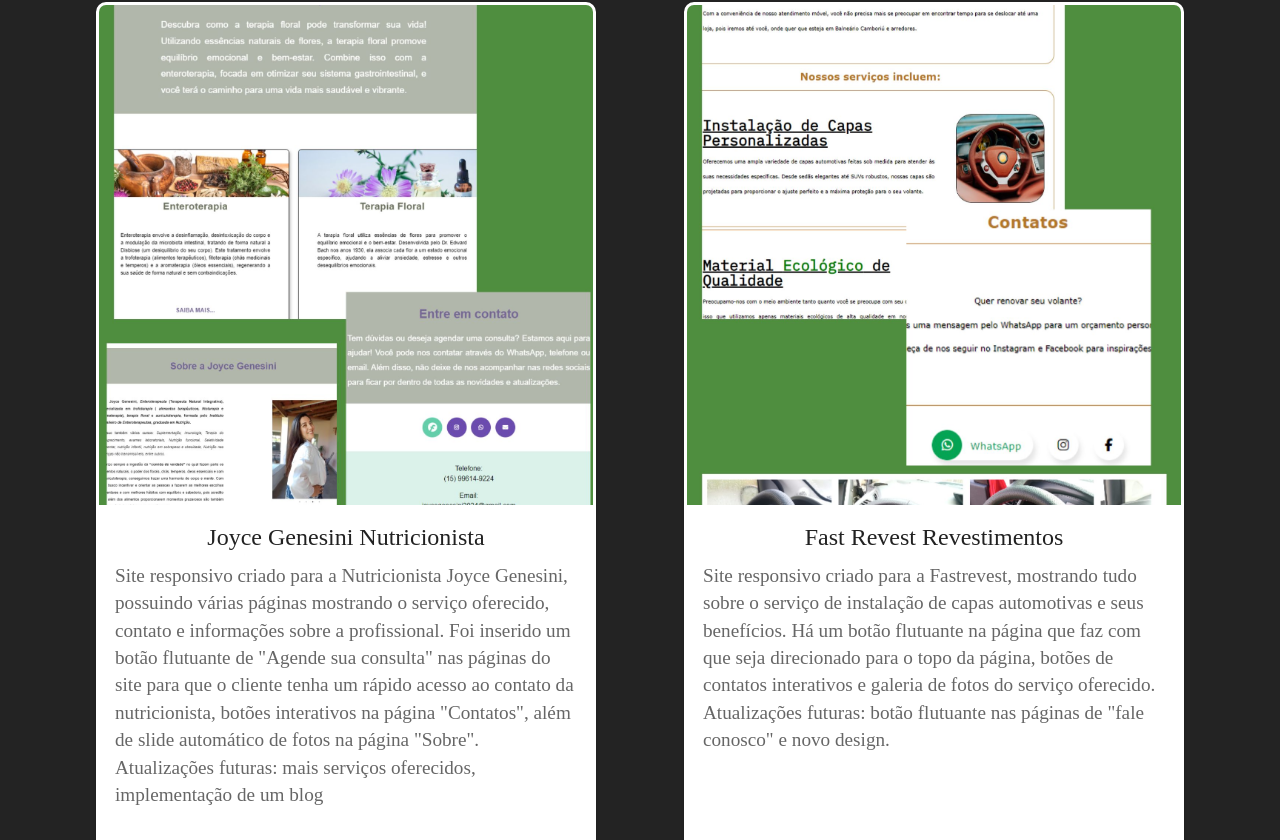
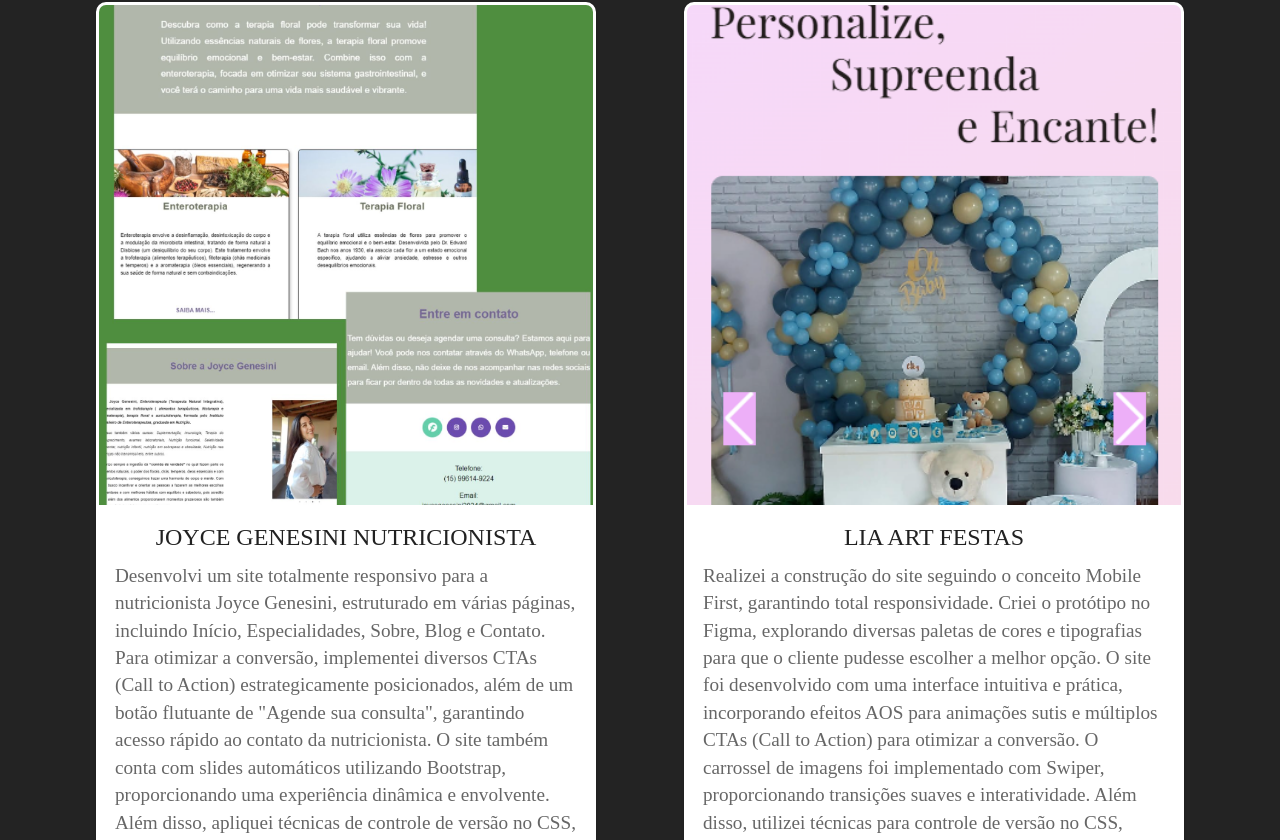
Before and after one commit to auyber/Auyber-portfolio, a React (Vite) app: page / in a window 1280 px wide. Shown: the part 1944-2784 px from the top of the page. Built offline with nearby package versions, Linux system fonts and the light colour scheme.

Commit message:
feat: update cards

```diff
--- /dev/null
+++ b/src/components/Card/liaartfestas.tsx
@@ -0,0 +1,36 @@
+import Card from '@mui/material/Card';
+import CardActions from '@mui/material/CardActions';
+import CardContent from '@mui/material/CardContent';
+import CardMedia from '@mui/material/CardMedia';
+import Button from '@mui/material/Button';
+import Typography from '@mui/material/Typography';
+import liaartfestas from "../../assets/images/liaartfestas.png";
+
+export default function ActionAreaCardliaartfestas() {
+  return (
+    <Card sx={{
+      maxWidth: 500,
+      border: '3px solid white',
+      borderRadius: '10px'
+    }}>
+      <CardMedia
+        sx={{ height: 500 }}
+        image={liaartfestas}
+        title="green iguana"
+      />
+      <CardContent>
+        <Typography gutterBottom variant="h5" component="div" textAlign="center">
+          LIA ART FESTAS
+        </Typography>
+        <Typography variant="body2" color="text.secondary" textAlign="left" sx={{ fontSize: '1.2rem'}}>
+        Realizei a construção do site seguindo o conceito Mobile First, garantindo total responsividade. Criei o protótipo no Figma, explorando diversas paletas de cores e tipografias para que o cliente pudesse escolher a melhor opção. O site foi desenvolvido com uma interface intuitiva e prática, incorporando efeitos AOS para animações sutis e múltiplos CTAs (Call to Action) para otimizar a conversão. O carrossel de imagens foi implementado com Swiper, proporcionando transições suaves e interatividade. Além disso, utilizei técnicas para controle de versão no CSS, forçando a atualização do cache nos servidores, e apliquei metatags otimizadas para melhorar o desempenho e SEO. <br /><br /><br />
+          Tecnologias utilizadas: Html, Css, JavaScript, Swiper e Figma.
+        </Typography>
+      </CardContent>
+      <CardActions sx={{ justifyContent: 'center' }}>
+      <Button size="medium" href="https://www.fastrevestrevestimentos.com.br" target='_blank'>Ver Site</Button>
+        <Button size="medium" href="https://github.com/auyber/fast-revest-capas" target='_blank'>Ver Código</Button>
+      </CardActions>
+    </Card>
+  );
+}
--- a/src/components/Card/nutri.tsx
+++ b/src/components/Card/nutri.tsx
@@ -20,12 +20,11 @@ export default function ActionAreaCardNutri() {
       />
       <CardContent>
         <Typography gutterBottom variant="h5" component="div" textAlign="center">
-          Joyce Genesini Nutricionista
+          JOYCE GENESINI NUTRICIONISTA
         </Typography>
         <Typography variant="body2" color="text.secondary" textAlign="left" sx={{ fontSize: '1.2rem'}}>
-          Site responsivo criado para a Nutricionista Joyce Genesini, possuindo várias páginas mostrando o serviço oferecido, contato e informações sobre a profissional. Foi inserido um botão flutuante de "Agende sua consulta" nas páginas do site para que o cliente tenha um rápido acesso ao contato da nutricionista, botões interativos na página "Contatos", além de slide automático de fotos na página "Sobre".  <br />
-          Atualizações futuras: mais serviços oferecidos, implementação de um blog<br /><br />
-          Tecnologias utilizadas: Html, Css, JavaScript
+        Desenvolvi um site totalmente responsivo para a nutricionista Joyce Genesini, estruturado em várias páginas, incluindo Início, Especialidades, Sobre, Blog e Contato. Para otimizar a conversão, implementei diversos CTAs (Call to Action) estrategicamente posicionados, além de um botão flutuante de "Agende sua consulta", garantindo acesso rápido ao contato da nutricionista. O site também conta com slides automáticos utilizando Bootstrap, proporcionando uma experiência dinâmica e envolvente. Além disso, apliquei técnicas de controle de versão no CSS, forçando a atualização do cache nos servidores, e utilizei metatags otimizadas para melhorar o SEO e o desempenho da página.<br/><br />
+          Tecnologias utilizadas: Html, Css, JavaScript, Bootsrtap e Figma.
         </Typography>
       </CardContent>
       <CardActions sx={{ justifyContent: 'center' }}>
--- a/src/components/Card/portfolio.tsx
+++ b/src/components/Card/portfolio.tsx
@@ -23,7 +23,7 @@ export default function ActionAreaCardportfolio() {
           Portifólio
         </Typography>
         <Typography variant="body2" color="text.secondary" textAlign="left" sx={{ fontSize: '1.2rem'}}>
-        Portfólio desenvolvido para apresentar minhas informações profissionais, incluindo contato, educação, habilidades e projetos na área da Tecnologia. O site é totalmente responsivo, garantindo uma experiência fluida em diferentes dispositivos.  Entre suas funcionalidades, destacam-se **ícones interativos**, **cards dinâmicos** exibindo projetos, cada um com botões direcionando para o site ou repositório no GitHub.     <br />
+        Portfólio desenvolvido para apresentar minhas informações profissionais, incluindo contato, educação, habilidades e projetos na área da Tecnologia. O site é totalmente responsivo, garantindo uma experiência fluida em diferentes dispositivos.  Entre suas funcionalidades, destacam-se ícones interativos, cards dinâmicos exibindo projetos, cada um com botões direcionando para o site ou repositório no GitHub.     <br />
         <br /><br /><br /><br />
         Tecnologias utilizadas: TypeScript, React, CSS e Vite.
         </Typography>
--- a/src/pages/section/Hero/Hero.tsx
+++ b/src/pages/section/Hero/Hero.tsx
@@ -63,7 +63,7 @@ const Hero = () => {
             </Grid>
             <Grid item xs={12} md={7}>
               <Typography color="primary.contrastText" variant="h1" textAlign="center" pb={2} sx={{ fontSize: { xs: '1.5rem', md: '4rem', lg: '6rem' } }}>Auyber Genesini Moura</Typography>
-              <Typography color="primary.contrastText" variant="h2" textAlign="center" sx={{ fontSize: { xs: '1.5rem', md: '3rem', lg: '4rem' } }}>Full Stack Developer | Javascript | Python</Typography>
+              <Typography color="primary.contrastText" variant="h2" textAlign="center" sx={{ fontSize: { xs: '1rem', md: '2rem', lg: '3rem' } }}>Full Stack Developer | Javascript | Typescript | Python | Node.js</Typography>
               <Grid container display="flex" justifyContent="center" spacing={3} pt={3}>
                 <Grid item xs={6} md={4} display="flex" justifyContent="center">
                   <Button color="secondary" variant="outlined" onClick={handleDownload}>
--- a/src/pages/section/Projects/Projects.tsx
+++ b/src/pages/section/Projects/Projects.tsx
@@ -1,12 +1,8 @@
-import { Button, Container, Grid, Typography, styled } from "@mui/material";
+import { Container, Grid, Typography, styled } from "@mui/material";
 import ActionAreaCardNutri from "../../../components/Card/nutri";
-import ActionAreaCardfastrevest from "../../../components/Card/fastrevest";
+import ActionAreaCardliaartfestas from "../../../components/Card/liaartfestas";
 import ActionAreaCardPortfolio from "../../../components/Card/portfolio"; // Importe o novo card
 import ActionAreaCardTaskFlow from "../../../components/Card/taskflow"; // Importe o novo card
-
-const handlePortifolio = () => {
-  window.open('https://github.com/auyber/Auyber-portifolio', '_blank');
-};
 
 const Projects = () => {
   const StyledHero = styled("div")(({ theme }) => ({
@@ -47,7 +43,7 @@ const Projects = () => {
               <ActionAreaCardNutri />
             </Grid>
             <Grid item xs={12} sm={6} md={6} display="flex" justifyContent="center">
-              <ActionAreaCardfastrevest />
+              <ActionAreaCardliaartfestas />
             </Grid>
           </Grid>
 
@@ -64,9 +60,6 @@ const Projects = () => {
           {/* Botão do portfólio */}
           <Grid container display="flex" justifyContent="center" spacing={3} pt={3}>
             <Grid item xs={12} display="flex" justifyContent="center">
-              <Button color="secondary" style={{ width: '150px' }} onClick={handlePortifolio}>
-                Ver Portfólio
-              </Button>
             </Grid>
           </Grid>
         </Container>
```
Also changed, not shown: src/assets/images/liaartfestas.png (added), 1 other file (tests, documents, lock files or other folders).
